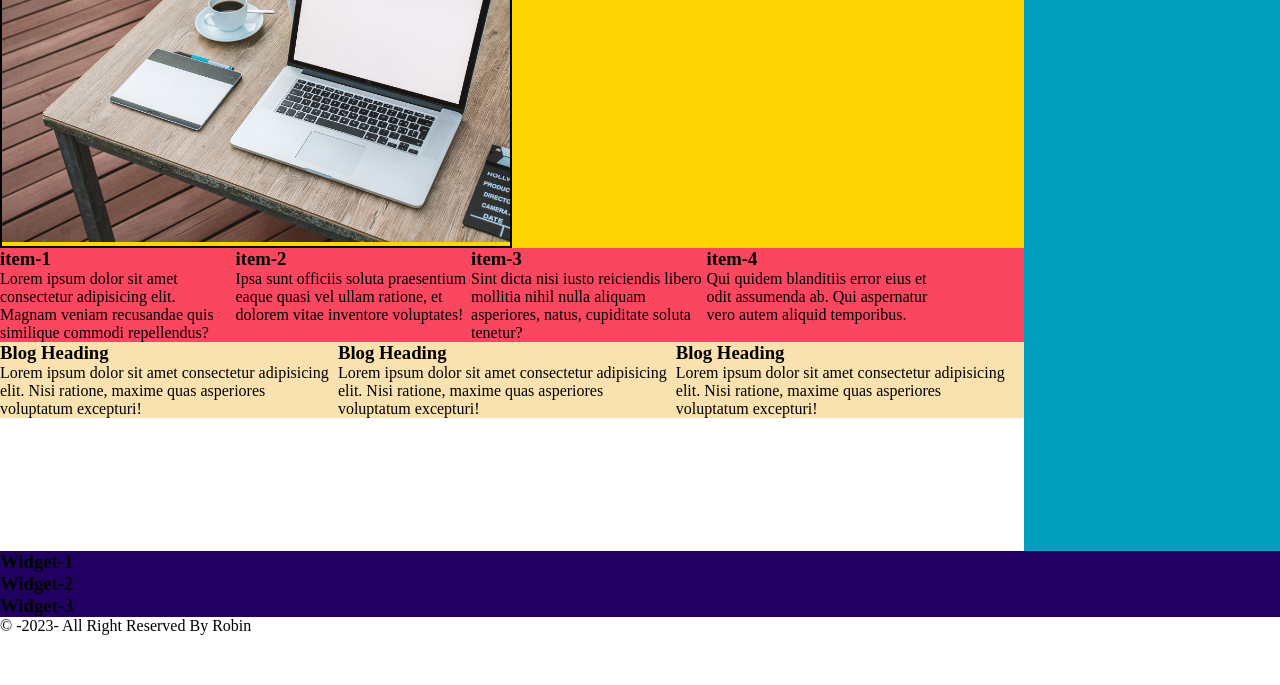
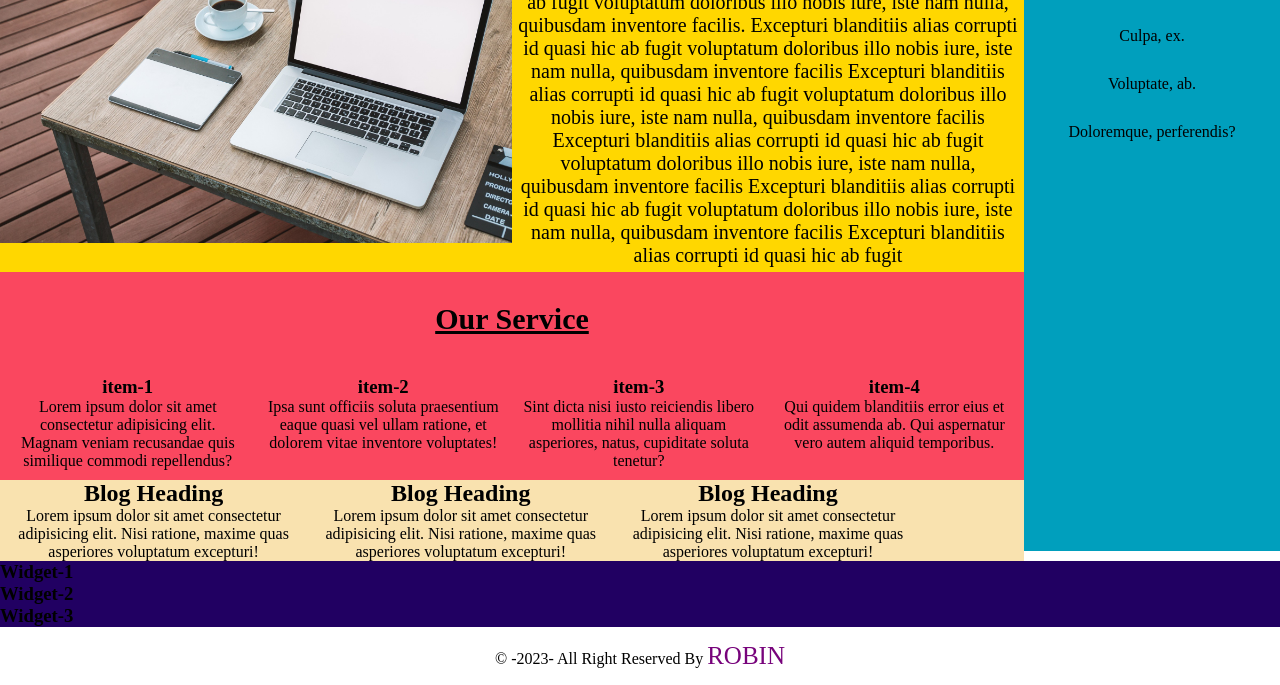
Before and after one commit to robin604680/class-7, a plain HTML site: page index.html in a window 1280 px wide. Shown: the part 748-1433 px from the top of the page. Before the commit the page ends 1383 px from the top, so only its background shows below. Drawn offline with Linux system fonts and the light colour scheme.

Commit message:
added footer part

```diff
--- a/index.html
+++ b/index.html
@@ -40,12 +40,25 @@
                     <img src="./assets/img/about-img.jpg" alt="">
                 </div>
                 <div class="about-content">
-                    <h3>About Us</h3>
-                    <p>Lorem ipsum dolor sit amet consectetur adipisicing elit. Deserunt, quos. Excepturi blanditiis alias corrupti id quasi hic ab fugit voluptatum doloribus illo nobis iure, iste nam nulla, quibusdam inventore facilis.</p>
+                    <h2>About Us</h2>
+                    <p>Lorem ipsum dolor sit amet consectetur adipisicing elit. Deserunt, quos.
+                        Excepturi blanditiis alias corrupti id quasi hic ab fugit voluptatum
+                        doloribus illo nobis iure, iste nam nulla, quibusdam inventore facilis.
+                        Excepturi blanditiis alias corrupti id quasi hic ab fugit voluptatum
+                        doloribus illo nobis iure, iste nam nulla, quibusdam inventore facilis
+                        Excepturi blanditiis alias corrupti id quasi hic ab fugit voluptatum
+                        doloribus illo nobis iure, iste nam nulla, quibusdam inventore facilis
+                        Excepturi blanditiis alias corrupti id quasi hic ab fugit voluptatum
+                        doloribus illo nobis iure, iste nam nulla, quibusdam inventore facilis
+                        Excepturi blanditiis alias corrupti id quasi hic ab fugit voluptatum
+                        doloribus illo nobis iure, iste nam nulla, quibusdam inventore facilis
+                        Excepturi blanditiis alias corrupti id quasi hic ab fugit
+                        </p>
                 </div>
             </section>
             <!-- Services -->
             <section class="services">
+                <h2>Our Service</h2>
                 <div class="service-item">
                     <h3>item-1</h3>
                     <p>Lorem ipsum dolor sit amet consectetur adipisicing elit. Magnam veniam recusandae quis similique commodi repellendus?</p>
@@ -65,15 +78,15 @@
             </section>
             <section class="blogs">
                 <article class="blog">
-                    <h3>Blog Heading</h3>
+                    <h2>Blog Heading</h2>
                     <p>Lorem ipsum dolor sit amet consectetur adipisicing elit. Nisi ratione, maxime quas asperiores voluptatum excepturi!</p>
                 </article>
                 <article class="blog">
-                    <h3>Blog Heading</h3>
+                    <h2>Blog Heading</h2>
                     <p>Lorem ipsum dolor sit amet consectetur adipisicing elit. Nisi ratione, maxime quas asperiores voluptatum excepturi!</p>
                 </article>
                 <article class="blog">
-                    <h3>Blog Heading</h3>
+                    <h2>Blog Heading</h2>
                     <p>Lorem ipsum dolor sit amet consectetur adipisicing elit. Nisi ratione, maxime quas asperiores voluptatum excepturi!</p>
                 </article>
             </section>
@@ -92,19 +105,20 @@
         </aside>
     </main>
     <footer>
-        <div class="widgets">
-            <div class="widget-1">
+        <div class="footer">
+            <div class="widget">
                 <h3>Widget-1</h3>
             </div>
-            <div class="widget-2">
+            <div class="widget">
                 <h3>Widget-2</h3>
             </div>
-            <div class="widget-3">
+            <div class="widget">
                 <h3>Widget-3</h3>
             </div>
         </div>
         <p class="copyright">
-            &copy; -2023- All Right Reserved By <span>Robin</span>
+            &copy; -2023- All Right Reserved By
+            <span>Robin</span>
         </p>
     </footer>
 </body>
--- a/style.css
+++ b/style.css
@@ -100,7 +100,6 @@ nav{
 }
 
 .about-img {
-    border: 2px solid black;
     float: left;
     width: 50%;
     overflow: hidden;
@@ -114,16 +113,20 @@ nav{
     float: left;
     width: 50%;
     overflow: hidden;
-    border: 2px solid black;
+
 }
 
-.about-content h3 {
+.about-content h2 {
     margin: 5px;
+    font-size: 30px;
     width: 100%;
+    text-align: center;
 }
 
 .about-content p {
     margin: 5px;
+    font-size: 20px;
+    text-align: center;
 }
 
 .services{
@@ -131,7 +134,16 @@ nav{
     background-color: rgb(250, 71, 95);
 }
 
+.services h2{
+    text-align: center;
+    font-size: 30px;
+    padding: 30px;
+    text-decoration: underline;
+}
+
 .service-item {
+    text-align: center;
+    margin: 10px;
     width: 23%;
     float: left;
     overflow: hidden;
@@ -142,7 +154,8 @@ nav{
 }
 
 .blog {
-    width: 33%;
+    text-align: center;
+    width: 30%;
     float: left;
     overflow: hidden;
 }
@@ -155,8 +168,25 @@ nav{
     background-color: #009FBD;
 }
 
-.widgets {
+.side-item ul li {
+    text-align: center;
+    padding-top: 30px;
+}
+
+.footer {
     width: 100%;
     overflow: hidden;
     background-color: #210062;
 }
+
+.copyright {
+    width: 70%;
+    text-align: center;
+    margin: 15px auto;
+}
+
+.copyright span {
+    text-transform: uppercase;
+    font-size: 25px;
+    color: #77037B;
+}
```
